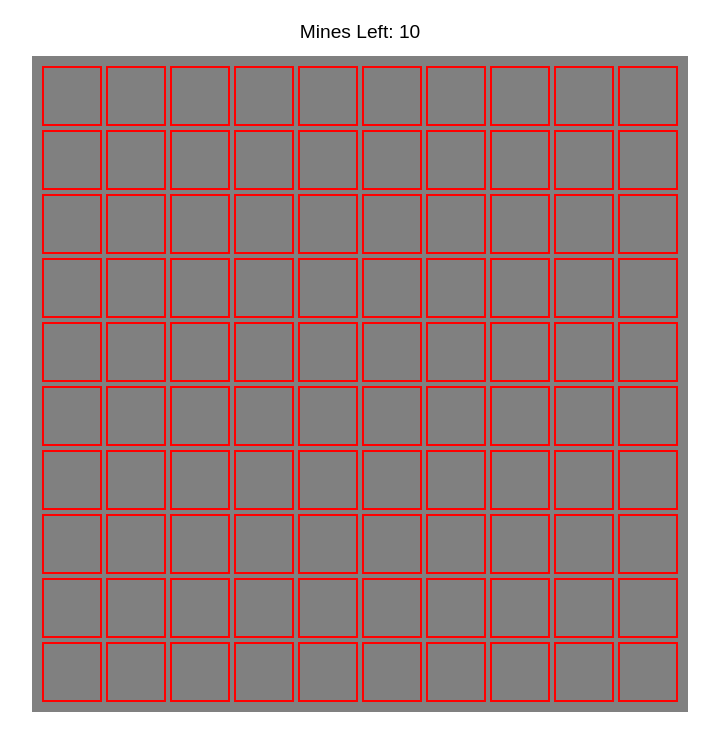
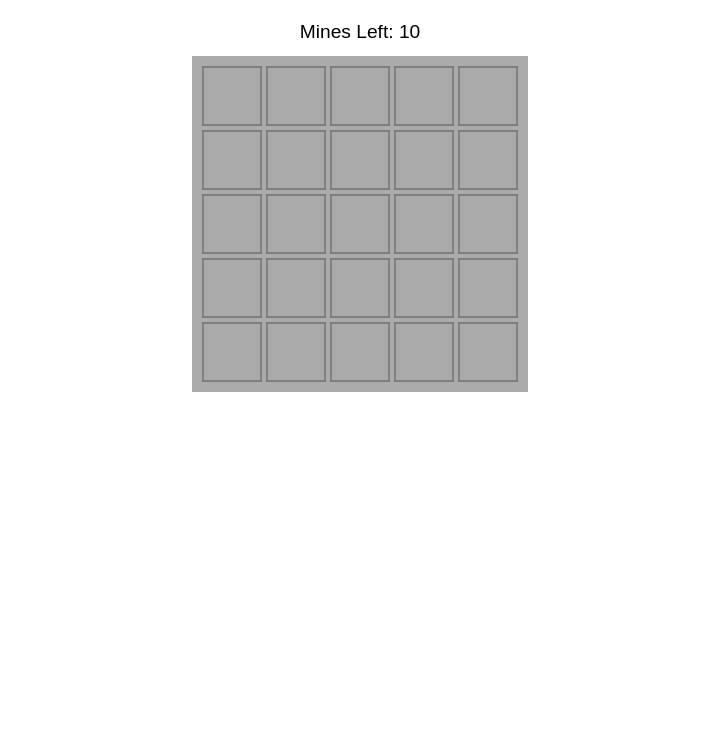
Before and after one commit to miomirparipovic/minesweeper-js, a website built with Vite: page index.html in a window 1280 px wide. Shown: the part 64-800 px from the top of the page, without its empty margins (280-999 px from the left). Built offline with nearby package versions, Linux system fonts and the light colour scheme.

Commit message:
Add data file with const

```diff
--- /dev/null
+++ b/data.js
@@ -0,0 +1,2 @@
+export const BOARD_SIZE = 5;
+export const MINE_NUMBER = 10;
--- a/main.js
+++ b/main.js
@@ -1,12 +1,13 @@
+import { BOARD_SIZE } from "./data";
 import "./style.css";
 
 function generateBoard() {
   const board = [];
 
-  for (let x = 0; x < 10; x++) {
+  for (let x = 0; x < BOARD_SIZE; x++) {
     const row = [];
 
-    for (let y = 0; y < 10; y++) {
+    for (let y = 0; y < BOARD_SIZE; y++) {
       const element = document.createElement("div");
       element.dataset.status = "hidden";
 
@@ -33,3 +34,5 @@ board.forEach((row) => {
     boardElement.append(tile.element);
   });
 });
+
+boardElement.style.setProperty("--size", BOARD_SIZE);
--- a/style.css
+++ b/style.css
@@ -40,9 +40,9 @@ body {
   grid-template-columns: repeat(var(--size), var(--dimension));
   grid-template-rows: repeat(var(--size), var(--dimension));
   gap: 4px;
-  background-color: grey;
+  background-color: #aaa;
 }
 
 .board > div {
-  border: 2px solid red;
+  border: 2px solid gray;
 }
```
